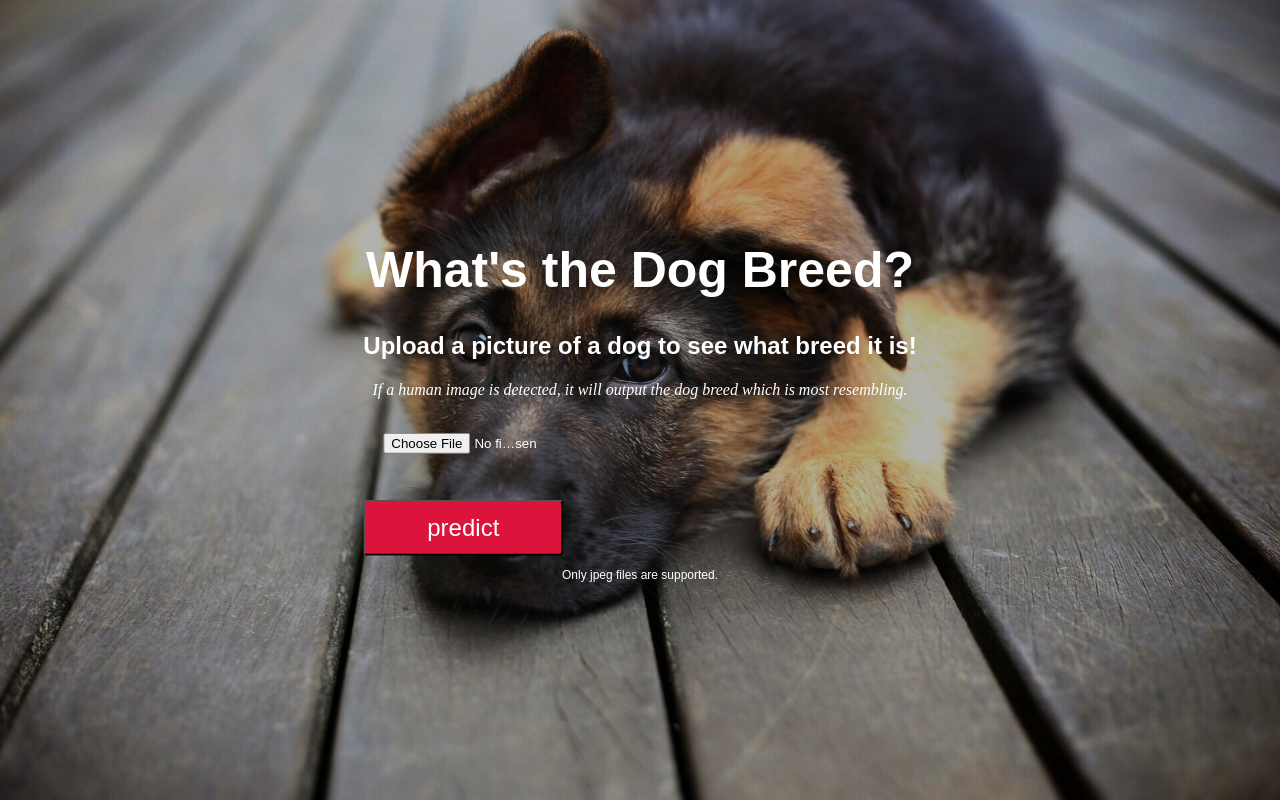
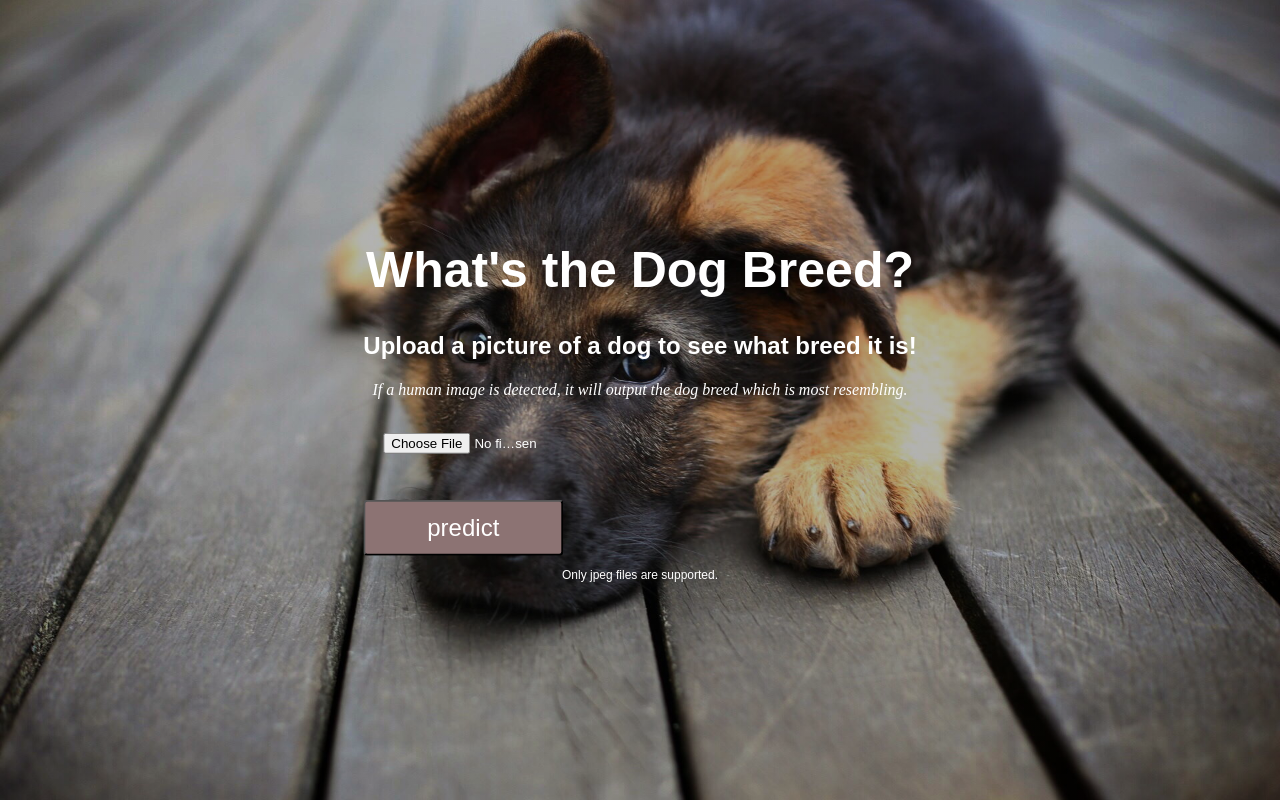
Before and after one commit to LakshyaMalhotra/dog-breed-prediction-webapp, a Flask app: page / in a window 1280 px wide. Run offline with Flask 2, Linux system fonts and the light colour scheme.

Commit message:
Changed CSS button color and add delay in gif.

```diff
--- a/flask-webapp/templates/index.html
+++ b/flask-webapp/templates/index.html
@@ -10,7 +10,7 @@
             font-family: Arial, Helvetica, sans-serif;
         }
 
-        .hero-image {
+        .background-image {
             background-image: linear-gradient(rgba(0, 0, 0, 0.3), rgba(0, 0, 0, 0.3)), url("static/dog_background.jpg");
             background-color: #cccccc;
             height: 800px;
@@ -20,7 +20,7 @@
             position: relative;
         }
 
-        .hero-text {
+        .main-text {
             text-align: center;
             position: absolute;
             top: 50%;
@@ -63,7 +63,7 @@
             align-items: center;
             text-align: center;
             box-sizing: border-box;
-            background-color: #DC143C;
+            background-color: #8c7373;
             border-radius: 4px;
         }
 
@@ -77,8 +77,8 @@
 </head>
 
 <body class="text-center">
-    <div class="hero-image">
-        <div class="hero-text">
+    <div class="background-image">
+        <div class="main-text">
             <form class="form-signin" method="post" enctype="multipart/form-data">
                 <h1 style="font-size:50px" class="h3 mb-3 font-weight-normal">What's the Dog Breed?</h1>
                 <h2>Upload a picture of a dog to see what breed it is!</h2>
```
Also changed, not shown: flask-webapp/templates/result.html (+4 -4 lines), results/dog-prediction.gif, 1 other file.
